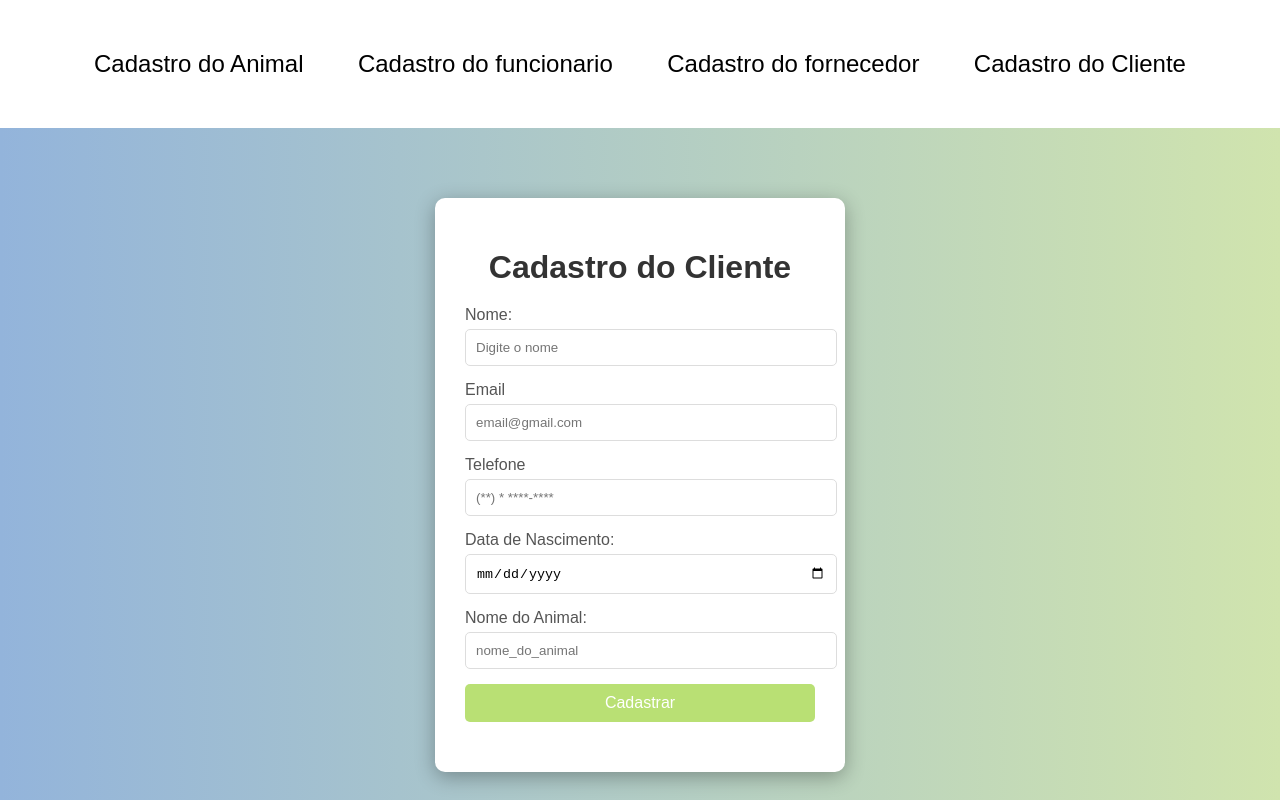
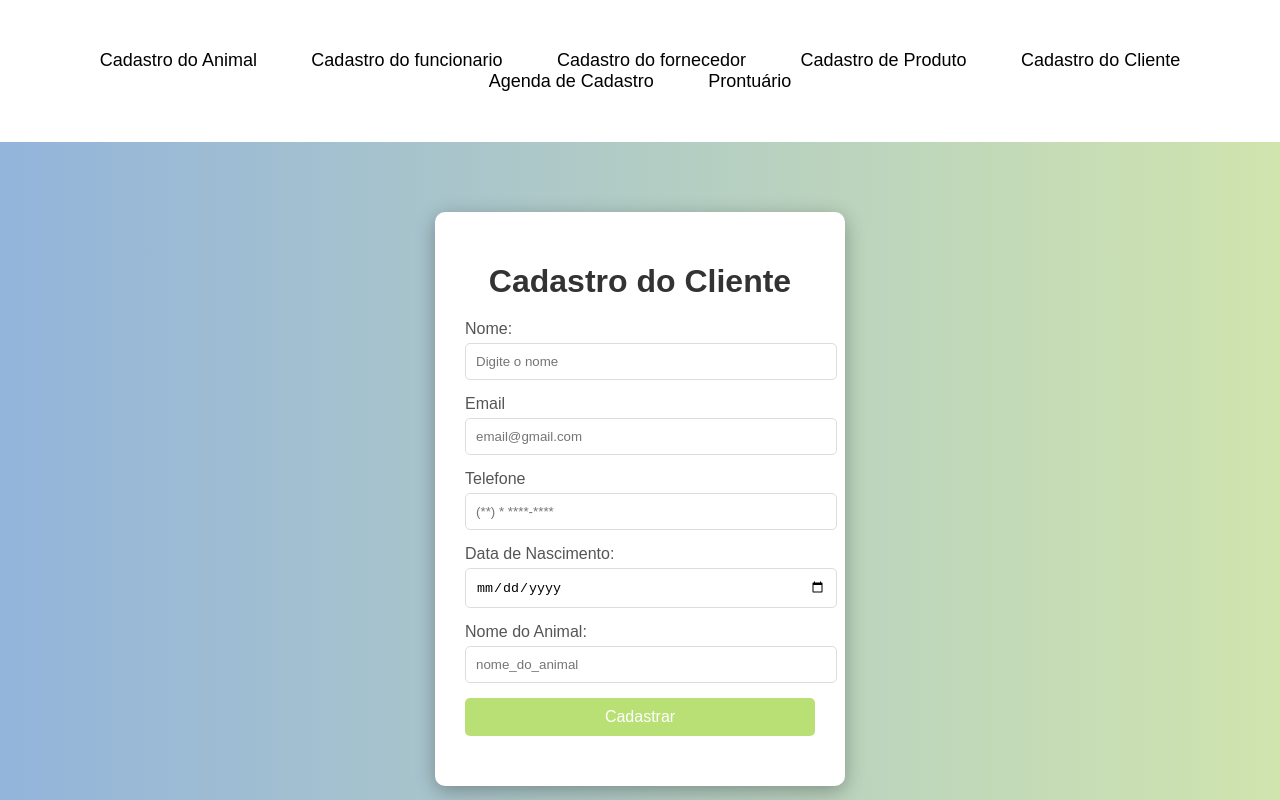
Before and after one commit to Camilascalco/daffarra-e-wagner, a plain HTML site: page index.html in a window 1280 px wide. Drawn offline with Linux system fonts and the light colour scheme; a script that the page names is missing.

Commit message:
Add files via upload

```diff
--- a/index.html
+++ b/index.html
@@ -11,10 +11,13 @@
 
     <header>
         <nav>
-            <a href="#cadastropet.html">Cadastro do Animal</a>
-            <a href="#cadastrofuncionario.html">Cadastro do funcionario</a>
-            <a href="#cadastrofornecedor.html">Cadastro do fornecedor</a>
-            <a href="#index.html">Cadastro do Cliente</a>
+            <a href="cadastropet.html">Cadastro do Animal</a>
+            <a href="cadastrofuncionario.html">Cadastro do funcionario</a>
+            <a href="cadastrofornecedor.html">Cadastro do fornecedor</a>
+            <a href="produto.html">Cadastro de Produto</a>
+            <a href="index.html">Cadastro do Cliente</a>
+            <a href="agenda.html">Agenda de Cadastro</a>
+            <a href="prontuario.html">Prontuário</a>
         </nav>
     </header>
     <main>
--- a/style.css
+++ b/style.css
@@ -17,7 +17,7 @@ nav a {
     margin: 25px;
     color: rgb(0, 0, 0);
     text-decoration: none;
-    font-size: x-large;
+    font-size: large;
     font-family:'Arial', sans-serif ;
 }
 
```
Also changed, not shown: agenda.html (+15 -0 lines), cadastroforncedor.html (+7 -4 lines), cadastrofuncionario.html (+7 -4 lines), cadastropet.html (+7 -4 lines), produto.html (+15 -1 lines), prontuario.html (+15 -1 lines).
